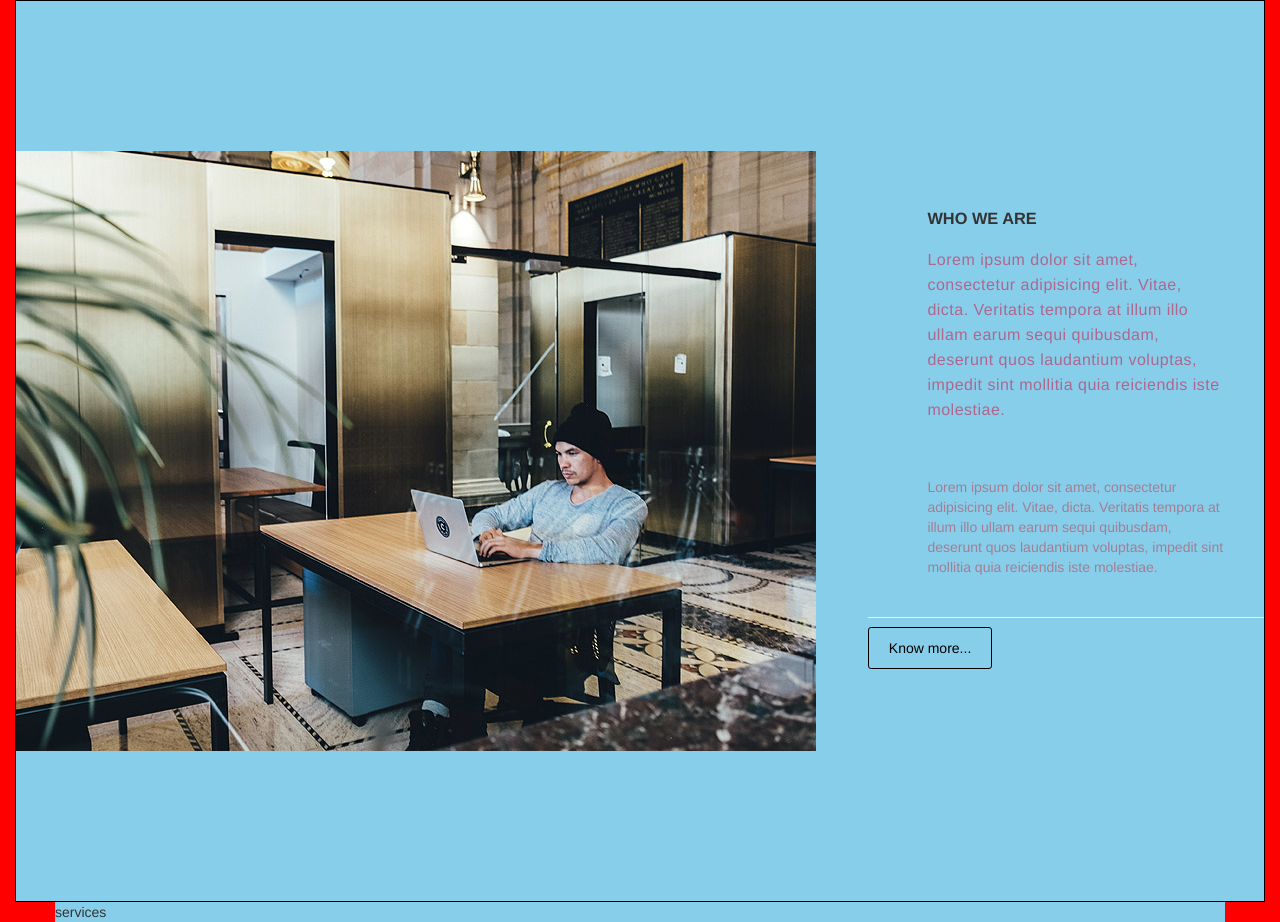
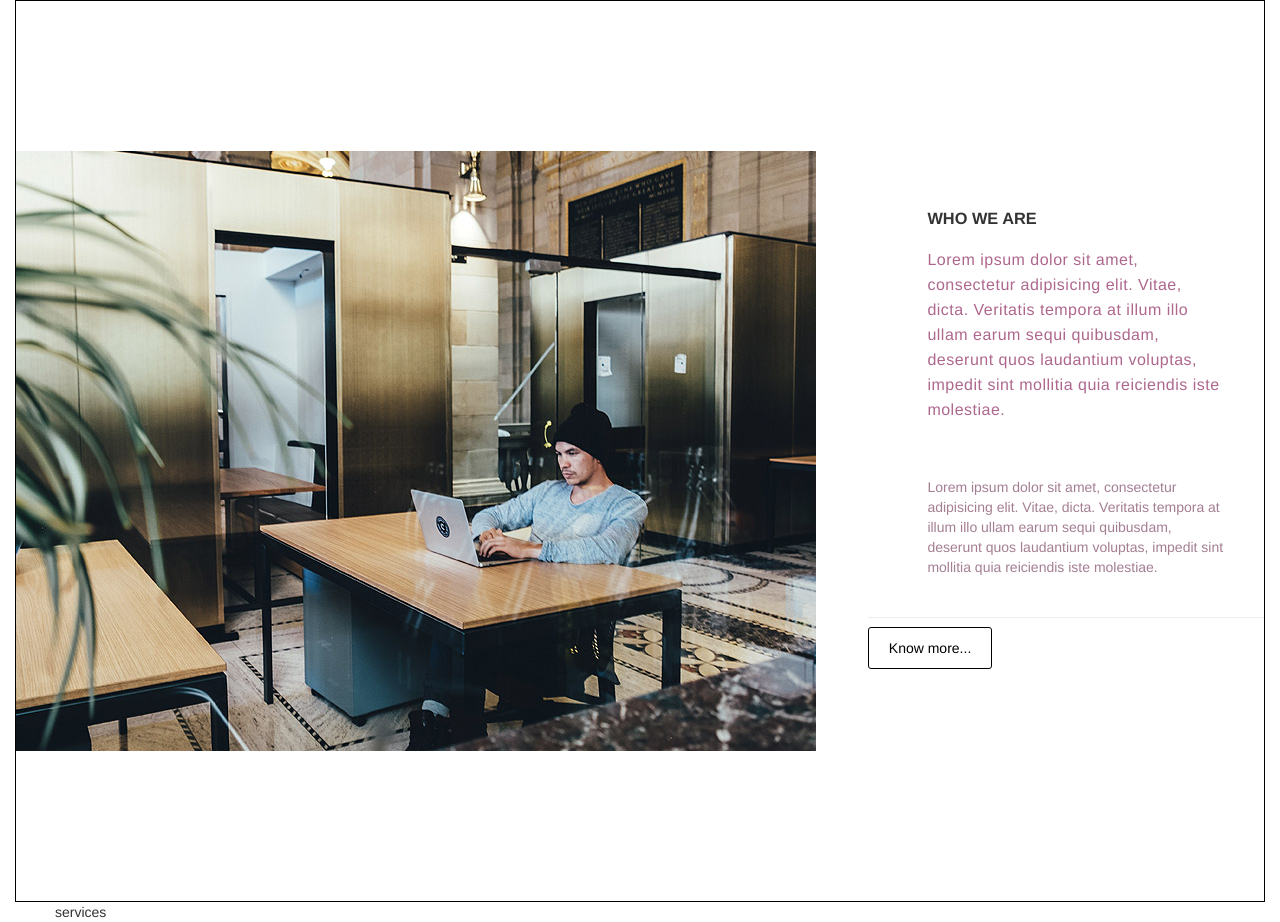
Before and after one commit to Nijat592/template-genesis, a plain HTML site: page index.html in a window 1280 px wide. Drawn offline with Linux system fonts and the light colour scheme.

Commit message:
css about section has ended

```diff
--- a/css/style.css
+++ b/css/style.css
@@ -1,12 +1,3 @@
-
-
-.container-fluid {
-	background-color: red;
-}
-
-.container {
-	background-color: skyblue;
-}
 
 
 /*--em starts-----------------------------------*/
```
